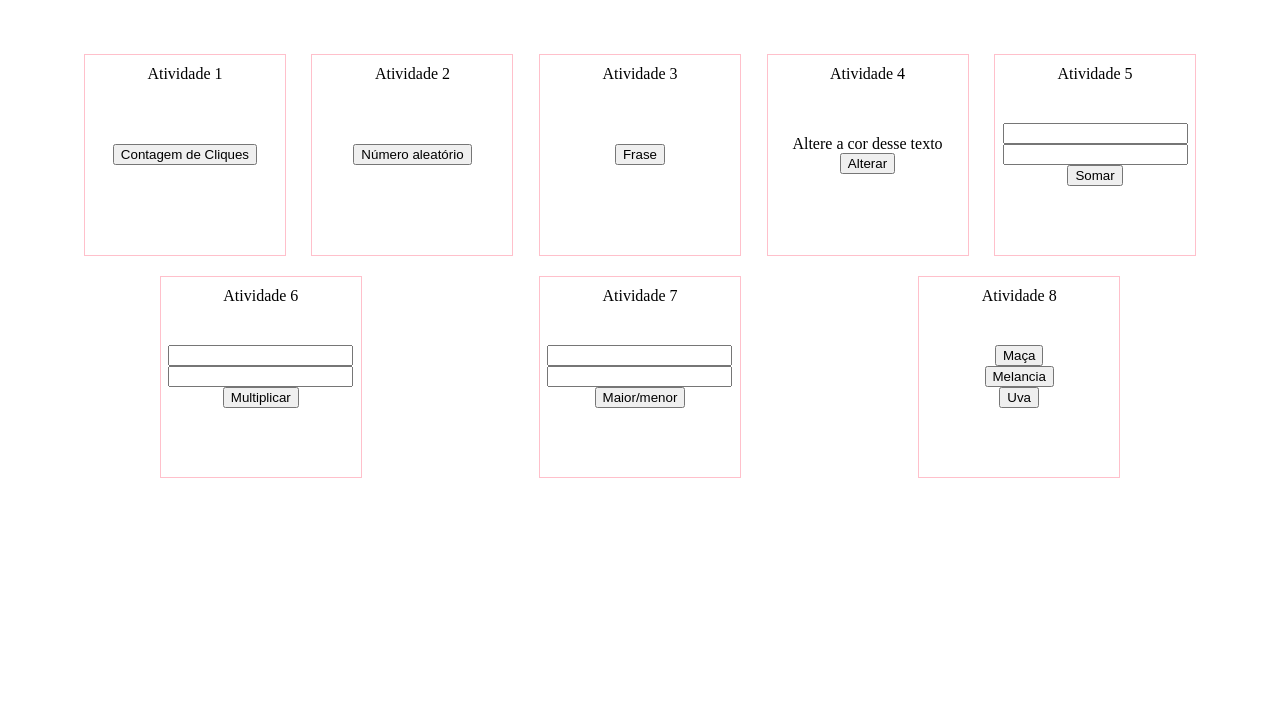
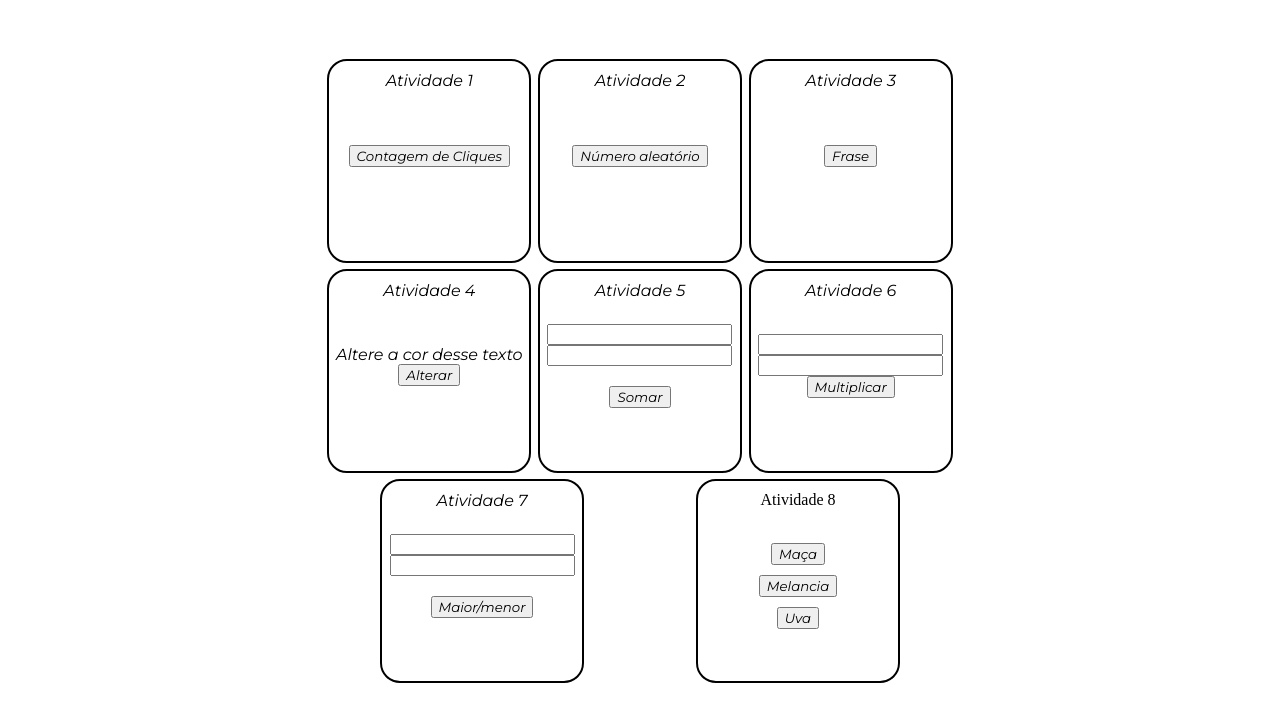
Before and after one commit to Lucasdardot/desafioJs, a plain HTML site: page index.html in a window 1280 px wide. Shown: the part 84-800 px from the top of the page. Drawn offline with Linux system fonts and the light colour scheme; a web font is replaced by a local one.

Commit message:
Add files via upload

```diff
--- a/index.html
+++ b/index.html
@@ -5,78 +5,81 @@
     <meta charset="UTF-8">
     <meta name="viewport" content="width=device-width, initial-scale=1.0">
     <link rel="stylesheet" href="style.css">
+    <link rel="preconnect" href="https://fonts.googleapis.com">
+<link rel="preconnect" href="https://fonts.gstatic.com" crossorigin>
+<link href="https://fonts.googleapis.com/css2?family=Gabarito&family=Montserrat:ital@1&display=swap" rel="stylesheet">
     <title>Primeiro Desafio Javascript</title>
 </head>
 
 <body>
     <!--Pode estilizar o site se quiser-->
-    <h1>Primeiro Desafio Javascript</h1>
+    <h1 class="font">Primeiro Desafio Javascript</h1>
 
 
     <div class="atividades">
 
         <!--Atividade 1-->
         <div class="card">
-            <span class="titulo">Atividade 1</span>
-            <span id="resultado1"></span>
-            <button onclick="contagemClicks()">Contagem de Cliques</button>
+            <span class="titulo font" >Atividade 1</span>
+            <span id="resultado1" class="font"></span>
+            <button onclick="contagemClicks()" class="bt">Contagem de Cliques</button>
         </div>
 
         <!--Atividade 2-->
         <div class="card">
-            <span class="titulo">Atividade 2</span>
-            <span id="numaleatorio"></span>
-            <button onclick="at2()">Número aleatório</button>
+            <span class="titulo font">Atividade 2</span>
+            <span id="numaleatorio" class="font"></span>
+            <button onclick="at2()" class="bt">Número aleatório</button>
         </div>
 
         <!--Atividade 3-->
         <div class="card">
-            <span class="titulo">Atividade 3</span>
-            <span id="at3"></span>
-            <button onclick="at3()">Frase</button>
+            <span class="titulo font">Atividade 3</span>
+            <span id="at3" class="font"></span>
+            <button onclick="at3()" class="bt">Frase</button>
         </div>
 
         <!--Atividade 4-->
         <div class="card">
-            <span class="titulo">Atividade 4</span>
-            <span id="cor">Altere a cor desse texto</span>
-            <button onclick="at4()">Alterar</button>
+            <span class="titulo font">Atividade 4</span>
+            <span id="cor" class="font">Altere a cor desse texto</span>
+            <button onclick="at4()" class="bt">Alterar</button>
         </div>
 
         <!--Atividade 5-->
         <div class="card">
-            <span class="titulo">Atividade 5</span>
+            <span class="titulo font">Atividade 5</span>
             <input id="num1" type="number">
             <input id="num2" type="number">
-            <span id="result"></span>
-            <button onclick="at5()">Somar</button>
+            <span id="result" class="font"></span>
+            <button onclick="at5()" class="bt font at5bt">Somar</button>
         </div>
 
         <!--Atividade 6-->
         <div class="card">
-            <span class="titulo">Atividade 6</span>
+            <span class="titulo font">Atividade 6</span>
             <input id="n1" type="number">
             <input id="n2" type="number">
-            <span id="resultado6"></span>
-            <button onclick="at6()">Multiplicar</button>
+            <span id="resultado6" class="font"></span>
+            <button onclick="at6()" class="bt">Multiplicar</button>
         </div>
 
         <!--Atividade 7-->
         <div class="card">
-            <span class="titulo">Atividade 7</span>
+            <span class="titulo font">Atividade 7</span>
             <input id="numero1" type="number">
             <input id="numero2" type="number">
-            <span id="maior"></span>
-            <button onclick="at7()">Maior/menor</button>
+            <span id="maior" class="font"></span>
+            <button onclick="at7()" class="bt at7bt">Maior/menor</button>
         </div>
 
         <!--Atividade 8-->
         <div class="card">
             <span class="titulo">Atividade 8</span>
-            <span id="escolha"></span>
-            <button onclick="at8('Maça')">Maça</button>
-            <button onclick="at8('Melancia')">Melancia</button>
-            <button onclick="at8('Uva')">Uva</button>
+            <span id="escolha" class="spescolha font"></span>
+            <button onclick="at8('Maça')" class="bt">Maça</button>
+            <button onclick="at8('Melancia')" class="bt">Melancia</button>
+            <button onclick="at8('Uva')" class="bt">Uva</button>
         </div>
 
 
--- a/primeiro_desafio.js
+++ b/primeiro_desafio.js
@@ -42,7 +42,7 @@ function at5(){
     const num1 =parseInt(document.getElementById("num1").value)
     const num2 =parseInt(document.getElementById("num2").value)
     const soma = num1 + num2
-    document.getElementById("result").innerHTML = soma
+    document.getElementById("result").innerHTML = "O resultado é: " + soma
 }
 
 
@@ -53,7 +53,7 @@ function at6(){
     const n1 =parseInt(document.getElementById("n1").value)
     const n2 =parseInt(document.getElementById("n2").value)
     const result = n1 * n2
-    document.getElementById("resultado6").innerHTML = result
+    document.getElementById("resultado6").innerHTML = "O resultado é: " + result
 }
 
 
--- a/style.css
+++ b/style.css
@@ -1,20 +1,24 @@
 body{
     display: flex;
     flex-direction: column;
-    justify-content: center;
+    text-align: center;
     align-items: center;
 }
 
+
 .atividades{
     margin-top: 50px;
-    width: 90%;
+    width: 100%;
+    max-width: 50%;
     display: flex;
     justify-content: space-around;
+    text-align: center;
     flex-wrap: wrap;
 }
 
 .card{
-    border: 1px solid pink;
+    border: 2px solid black;
+    border-radius: 20px;
     margin-bottom: 20px;
     width: 200px;
     height: 200px;
@@ -23,9 +27,32 @@ body{
     justify-content: center;
     align-items: center;
     position: relative;
+    margin: 3px;
 }
 .titulo{
     position: absolute;
     top: 0;
     margin-top: 10px;
 }
+
+.font{
+    font-family: 'Gabarito', sans-serif;
+    font-family: 'Montserrat', sans-serif;
+}
+.bt{
+    font-family: 'Gabarito', sans-serif;
+    font-family: 'Montserrat', sans-serif;
+    margin-bottom: 10px;
+}
+
+.spescolha{
+margin-bottom: 20px;
+}
+
+.at5bt{
+    margin-top: 20px;
+}
+
+.at7bt{
+    margin-top: 20px;
+}
```
